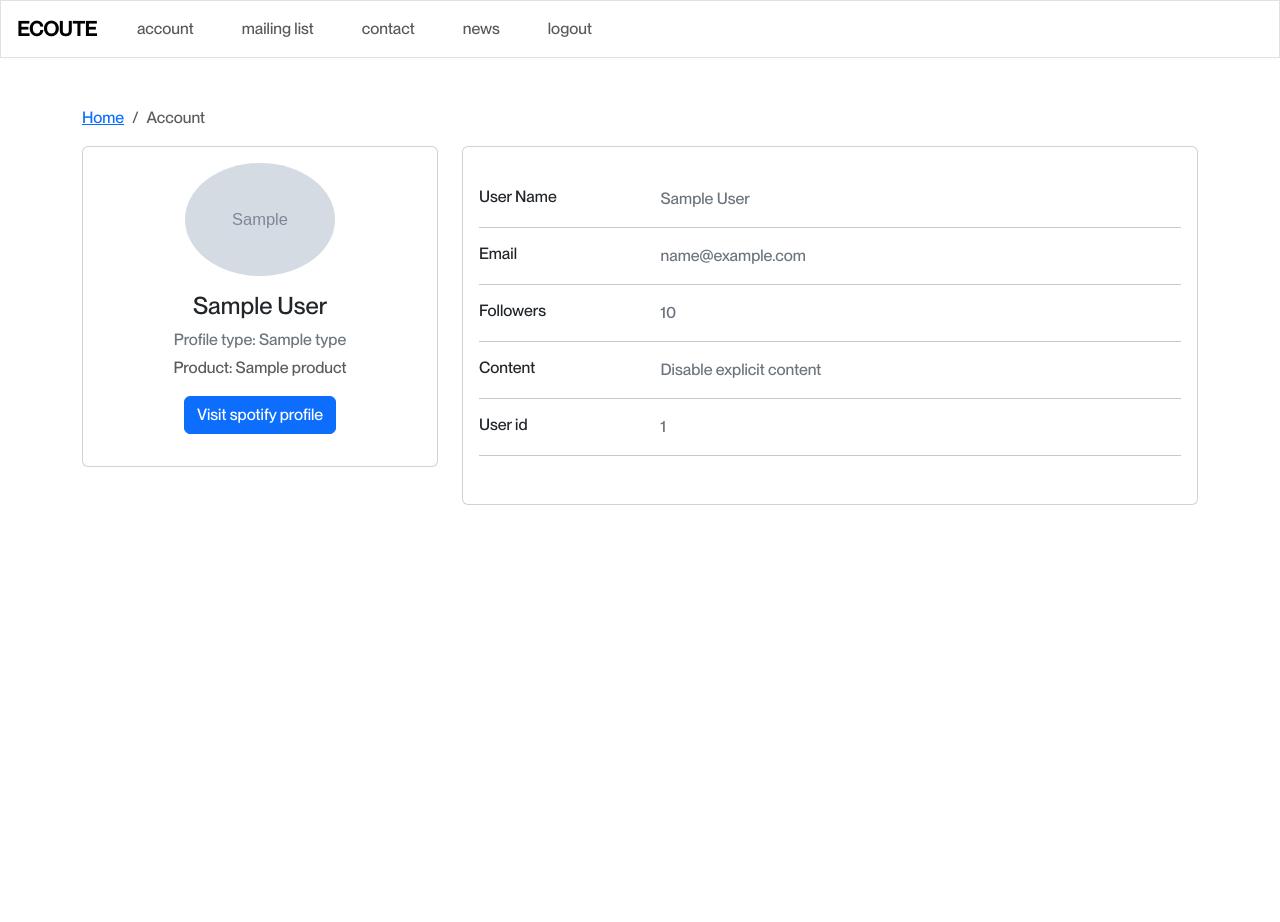
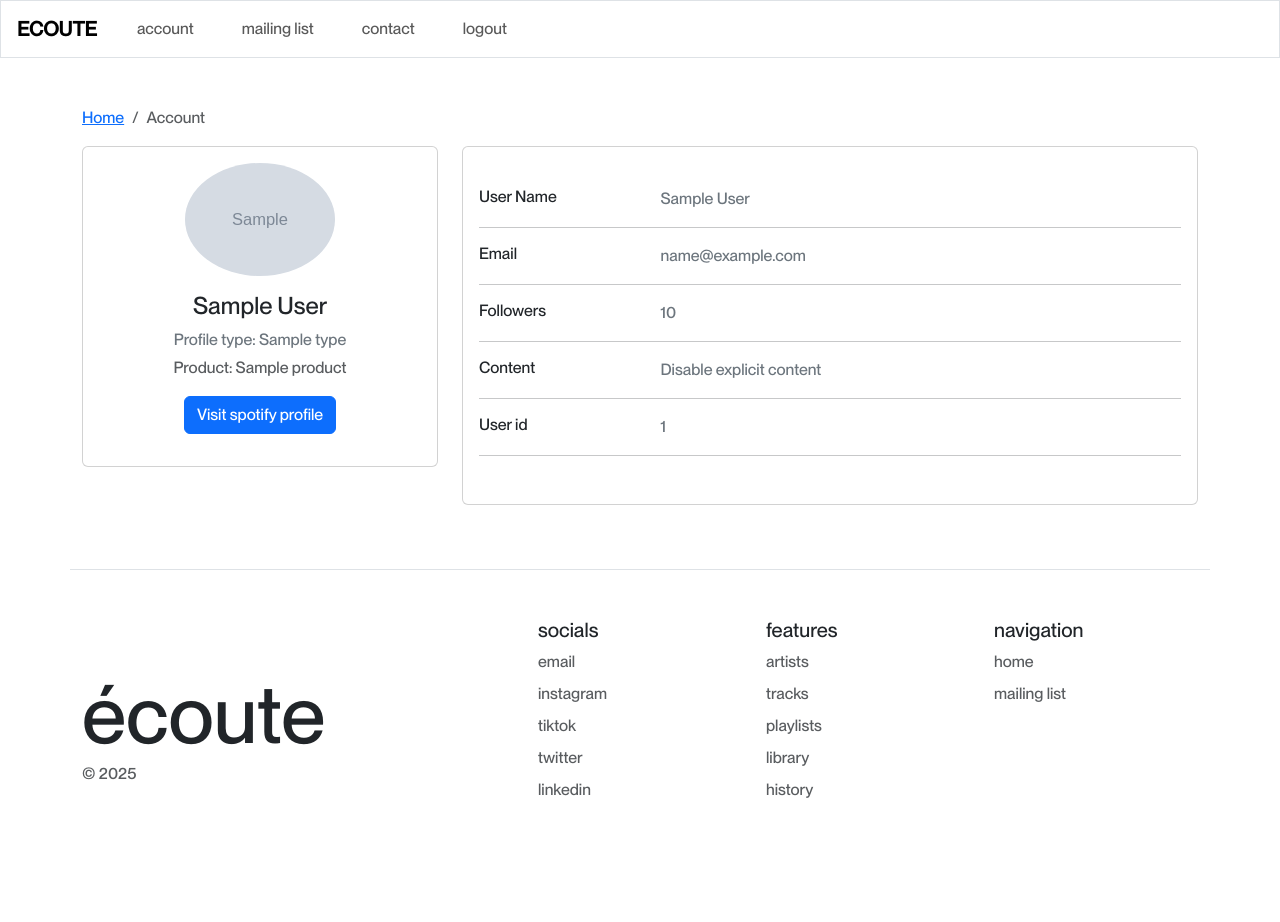
Before and after one commit to ayastaga/spotify-app, a Flask app: page /account in a window 1280 px wide. Before the commit the page ends 505 px from the top, so only its background shows below. Run offline with Flask 3, Linux system fonts and the light colour scheme; the visitor is signed in with stand-in values (Sample User, id 1); grey boxes marked "Sample" are stand-in pictures; a database or web service that is not in the repository returns one stand-in record (values such as "Sample title"); data that the repository does not hold is empty; some libraries are stand-ins or nearby versions.

Commit message:
Update account.html
Updated the navbar for the account page & added a footer

```diff
--- a/templates/account.html
+++ b/templates/account.html
@@ -28,9 +28,6 @@
                 </li>
                 <li class="nav-item">
                     <a class="nav-link mx-3" href="#footer">contact</a>
-                </li>
-                <li class="nav-item"> <!-- include `active` if you wanna make it appear-->
-                    <a class="nav-link mx-3" href="/music_news">news</a>
                 </li>
                 <li class="nav-item"> <!-- include `active` if you wanna make it appear-->
                     <a class="nav-link mx-3" href="/logout">logout</a>
@@ -139,6 +136,70 @@
                 </div>
 
                 </div>
-            </div>
+        </div>
+        <div class="container" id="footer">
+            <footer class="row row-cols-1 row-cols-sm-2 row-cols-md-5 py-5 my-5 border-top">
+                <div class="col mb-3">
+                    <a href="/" class="d-flex align-items-center mb-3 link-body-emphasis text-decoration-none" aria-label="Bootstrap">
+                        <svg class="bi me-2" width="40" height="32" aria-hidden="true">
+                            <use xlink:href="#bootstrap"></use>
+                        </svg>
+                    </a>
+                    <div class="d-inline">
+                        <div class="display-1">écoute</div>
+                        <p class="text-body-secondary">© 2025</p>
+                    </div>
+                </div> <div class="col mb-3"></div>
+                <div class="col mb-3">
+                    <h5>socials</h5>
+                    <ul class="nav flex-column">
+                        <li class="nav-item mb-2">
+                            <a href="mailto:ayavasu@gmail.com" class="nav-link p-0 text-body-secondary">email</a>
+                        </li>
+                        <li class="nav-item mb-2">
+                            <a href="https://www.instagram.com/ayastaga/saved/all-posts/" class="nav-link p-0 text-body-secondary">instagram</a>
+                        </li> <li class="nav-item mb-2">
+                            <a href="https://www.tiktok.com/@tawog_official" class="nav-link p-0 text-body-secondary">tiktok</a>
+                        </li>
+                        <li class="nav-item mb-2">
+                            <a href="https://x.com/cartoonnetwork?lang=en" class="nav-link p-0 text-body-secondary">twitter</a>
+                        </li>
+                        <li class="nav-item mb-2">
+                            <a href="https://www.linkedin.com/in/agastya-sharma-76b713271/" class="nav-link p-0 text-body-secondary">linkedin</a>
+                        </li>
+                    </ul>
+                </div>
+                <div class="col mb-3">
+                    <h5>features</h5>
+                    <ul class="nav flex-column">
+                        <li class="nav-item mb-2">
+                            <a href="/artists" class="nav-link p-0 text-body-secondary">artists</a>
+                        </li> <li class="nav-item mb-2">
+                            <a href="/tracks" class="nav-link p-0 text-body-secondary">tracks</a>
+                        </li>
+                        <li class="nav-item mb-2">
+                            <a href="/playlists" class="nav-link p-0 text-body-secondary">playlists</a>
+                        </li>
+                        <li class="nav-item mb-2">
+                            <a href="/library" class="nav-link p-0 text-body-secondary">library</a>
+                        </li>
+                        <li class="nav-item mb-2">
+                            <a href="/history" class="nav-link p-0 text-body-secondary">history</a>
+                        </li>
+                    </ul>
+                </div>
+                <div class="col mb-3">
+                    <h5>navigation</h5>
+                    <ul class="nav flex-column">
+                        <li class="nav-item mb-2">
+                            <a href="/" class="nav-link p-0 text-body-secondary">home</a>
+                        </li> <li class="nav-item mb-2">
+                            <a href="/#mailing-list" class="nav-link p-0 text-body-secondary">mailing list</a>
+                        </li>
+
+                    </ul>
+                </div>
+            </footer>
+        </div>
     </body>
 </html>
```
